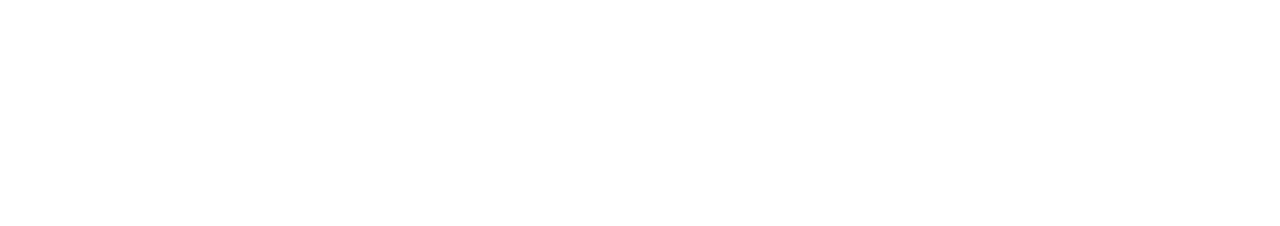
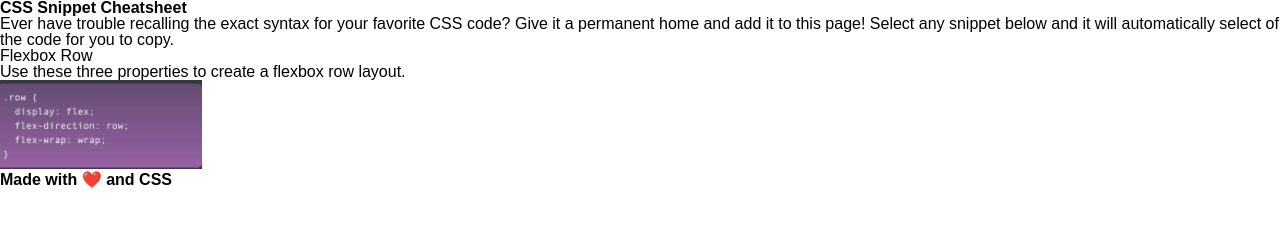
Before and after one commit to ts795/mini-project-css, a plain HTML site: page index.html in a window 1280 px wide. Drawn offline with Linux system fonts and the light colour scheme.

Commit message:
Add initial card

```diff
--- a/index.html
+++ b/index.html
@@ -9,6 +9,22 @@
     <link rel="stylesheet" type="text/css" href="./assets/css/style.css" />
 </head>
 <body>
+    <header>
+        <h1>CSS Snippet Cheatsheet</h1>
+        <p>Ever have trouble recalling the exact syntax for your favorite CSS code? Give it a permanent home and add it to this page! Select any snippet below and it will automatically select of the code for you to copy.</p>
+    </header>
+    <main>
+        <section class="card">
+            <header>Flexbox Row</header>
+            <div class="card-content">
+                <p>Use these three properties to create a flexbox row layout.</p>
+                <img src="./assets/images/flexbox_row.jpg" alt="Flexbox row code" />
+            </div>
+          </section>
+    </main>
+    <footer>
+        <h3>Made with ❤️ and CSS</h3>
+    </footer>
 
 </body>
 </html>
```
